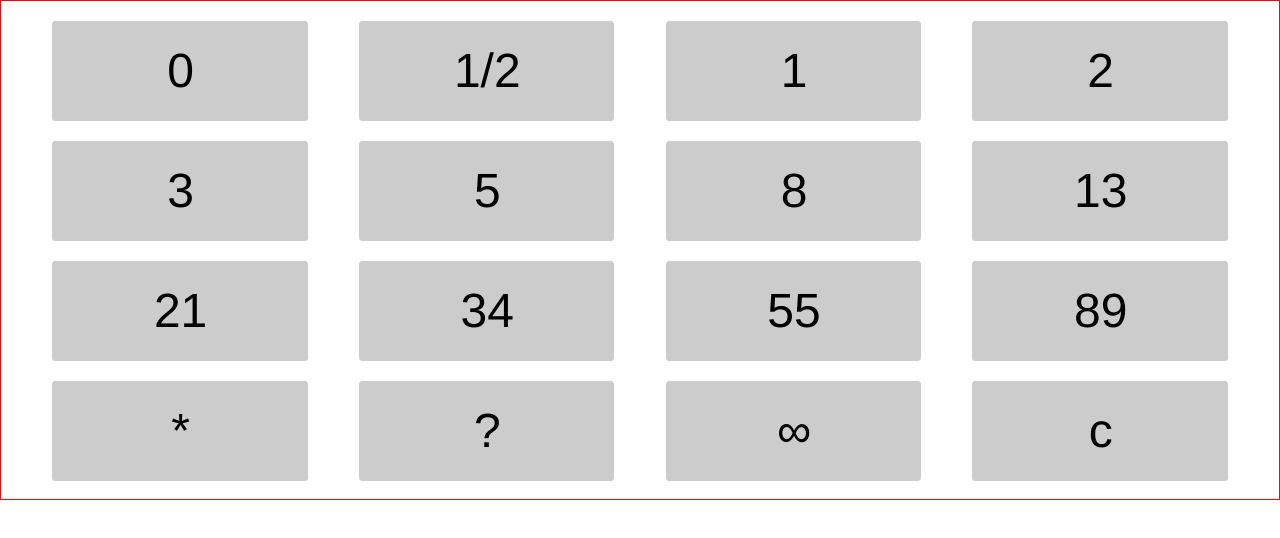
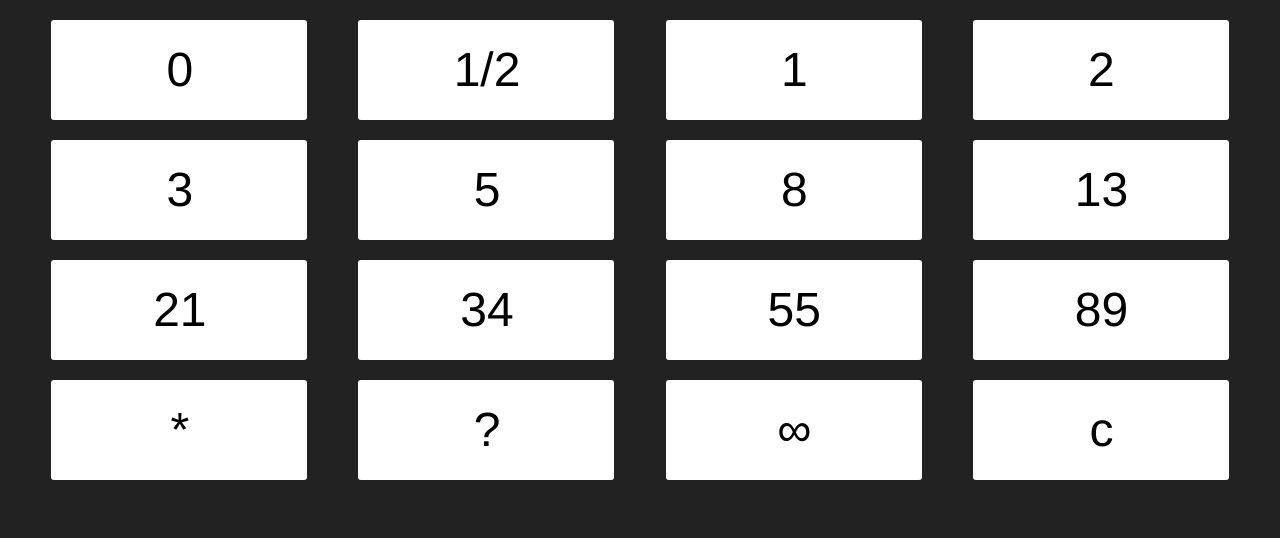
Before and after one commit to refreshmunich/planningpoker, a plain HTML site: page index.html in a window 1280 px wide. Drawn offline with Linux system fonts and the light colour scheme.

Commit message:
Reorder CSS

```diff
--- a/css/layout.css
+++ b/css/layout.css
@@ -1,6 +1,7 @@
 body {
     margin: 0;
     padding: 0;
+    background-color: #222;
 }
 
 * {
@@ -8,24 +9,21 @@ body {
 }
 
 .cards {
-    border: 1px solid red;
     height: 500px;
     padding-top: 20px;
 }
 
 .card {
-    border: 1px solid #ccc;
+    float: left;
     width: 20%;
     height: 100px;
+    margin-left: 4%;
+    margin-bottom: 20px;
+    background-color: #fff;
+
     line-height: 100%;
-
     text-align: center;
     font-size: 3em;
-    background-color: #ccc;
-    float: left;
-
-    margin-left: 4%;
-    margin-bottom: 20px;
 
     transition: width .2s ease, height .2s ease;
 }
```
